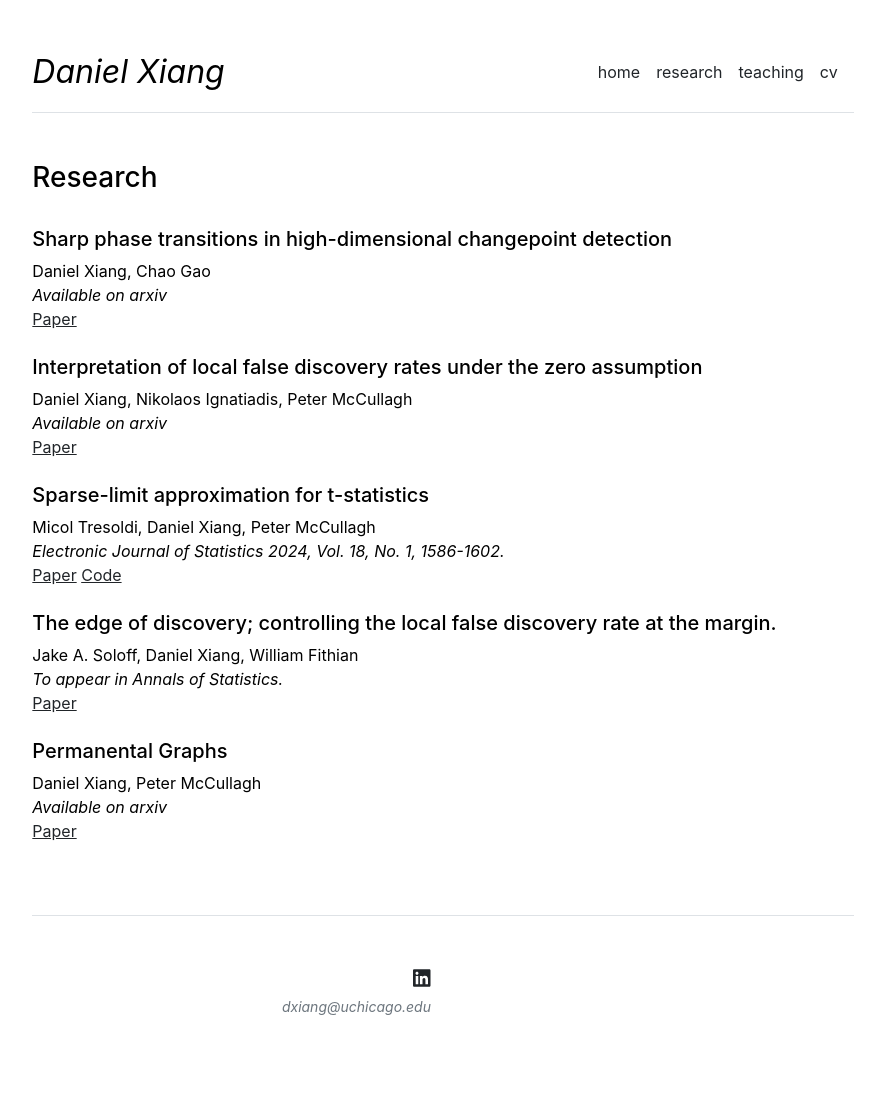
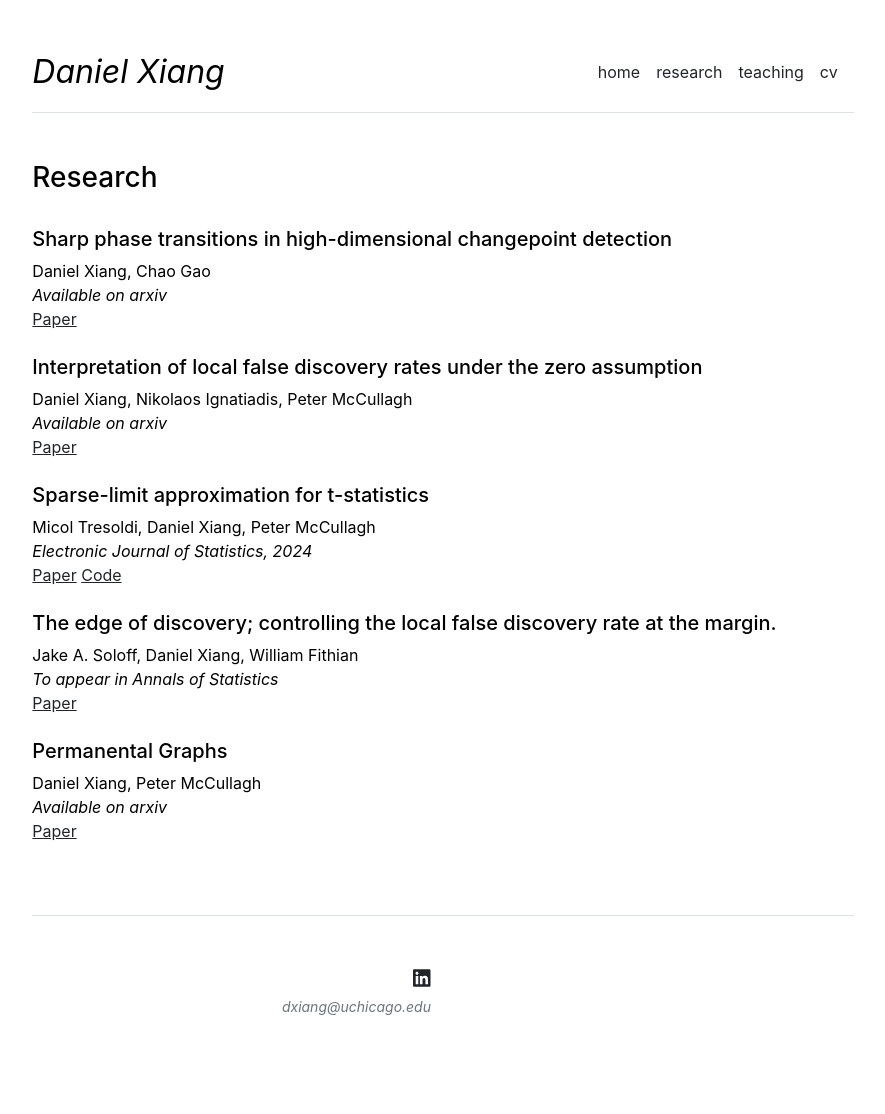
Before and after one commit to dan-xiang/dan-xiang.github.io, a Jekyll site: the page built from research.md, in a window 1280 px wide. Shown: the whole page, without its empty margins (197-1082 px from the left). Built offline with Jekyll 4.4.1, drawn with Linux system fonts in a browser that asks for light colours.

Commit message:
Update research.md
Signed-off-by: dan-xiang <120136833+dan-xiang@users.noreply.github.com>

```diff
--- a/research.md
+++ b/research.md
@@ -20,14 +20,14 @@ publications:
 
 - title: Sparse-limit approximation for t-statistics
   authors: Micol Tresoldi, Daniel Xiang, Peter McCullagh
-  conference: Electronic Journal of Statistics 2024, Vol. 18, No. 1, 1586-1602.
+  conference: Electronic Journal of Statistics, 2024
   paperlink: https://arxiv.org/abs/2307.01395
   codelink: https://github.com/dan-xiang/dan-xiang.github.io/blob/master/sparse-limit-t-statistics.R
   slides: NA
 
 - title: The edge of discovery; controlling the local false discovery rate at the margin.
   authors: Jake A. Soloff, Daniel Xiang, William Fithian
-  conference: To appear in Annals of Statistics.
+  conference: To appear in Annals of Statistics
   paperlink: https://arxiv.org/abs/2207.07299
   codelink: NA
   slides: NA
```
